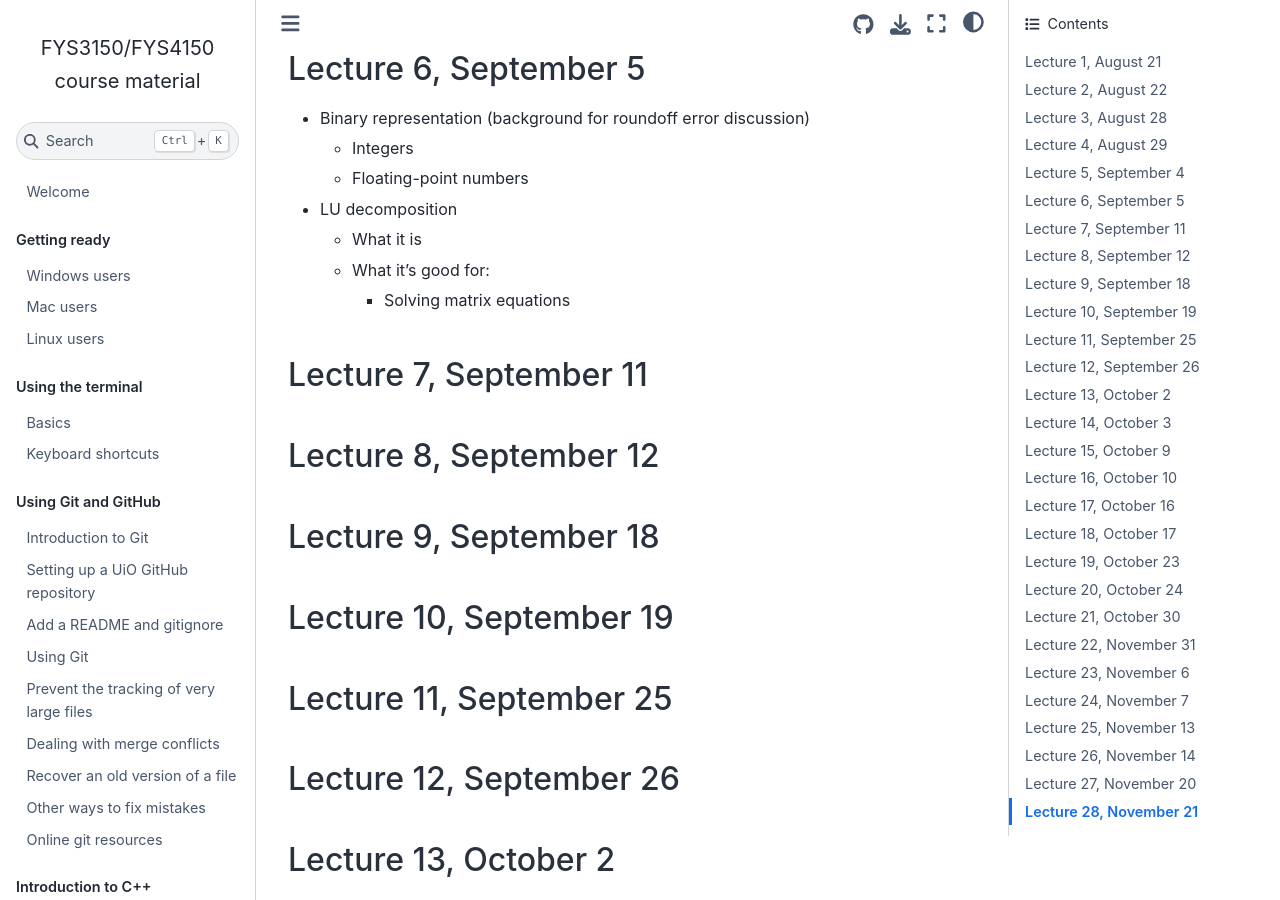
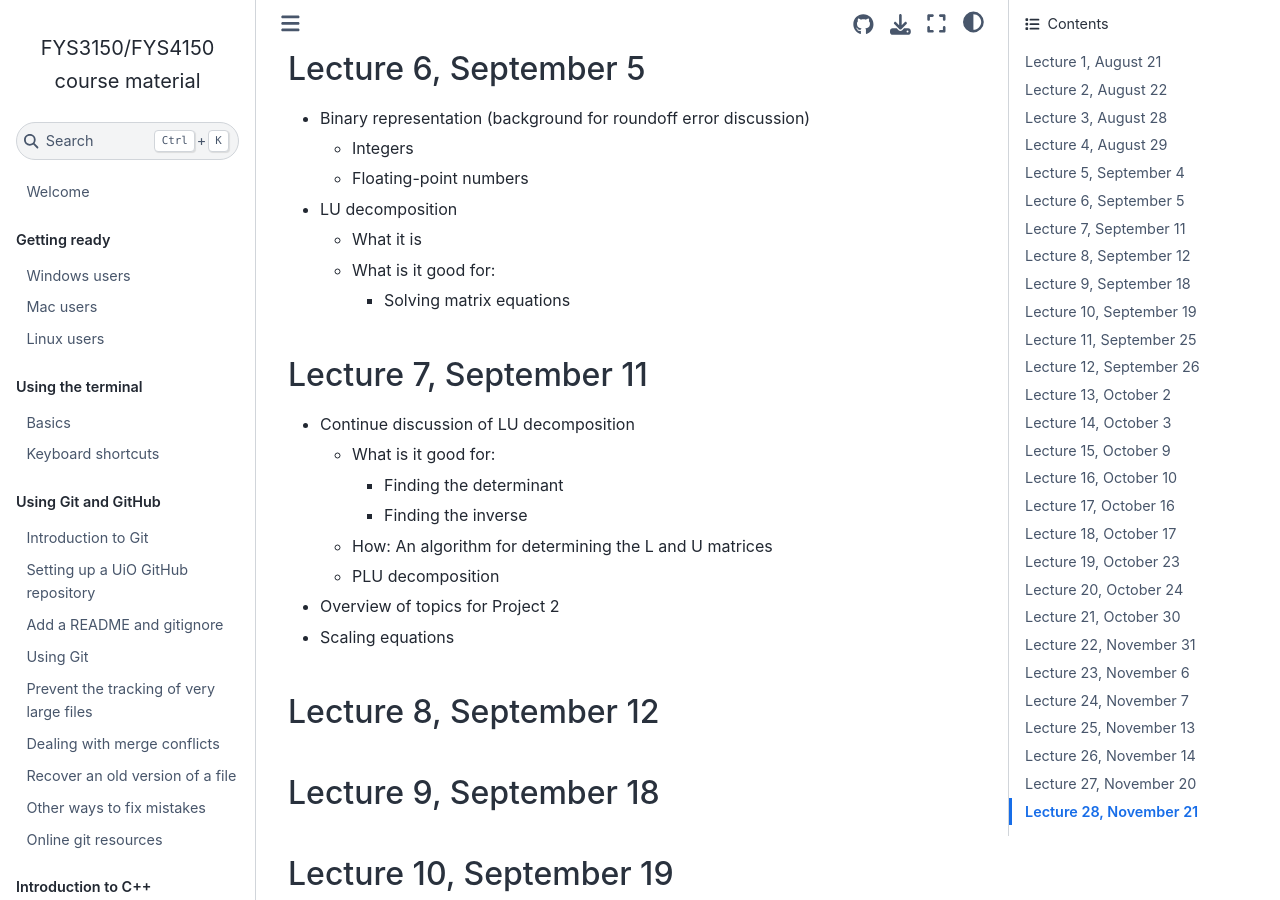
Before and after one commit to anderkve/FYS3150, a Jupyter Book: the page built from lecture_notes/2025/README.md, in a window 1280 px wide and 900 px high, scrolled down 1521 px. Built offline with Jupyter Book 1.0.4 settings and Sphinx 7.4.7 and the Sphinx Book theme 1.1.4, drawn with Linux system fonts in a browser that asks for light colours; pages that are not in the unit, such as notebooks, are missing from menus.

Commit message:
Update README.md

```diff
--- a/lecture_notes/2025/README.md
+++ b/lecture_notes/2025/README.md
@@ -59,12 +59,20 @@
   - Floating-point numbers
 - LU decomposition
   - What it is
-  - What it's good for:
+  - What is it good for:
     - Solving matrix equations
 
 
 ### Lecture 7, September 11
 
+- Continue discussion of LU decomposition
+  - What is it good for:
+    - Finding the determinant
+    - Finding the inverse
+  - How: An algorithm for determining the L and U matrices
+  - PLU decomposition
+- Overview of topics for Project 2
+- Scaling equations
 
 
 ### Lecture 8, September 12
```
